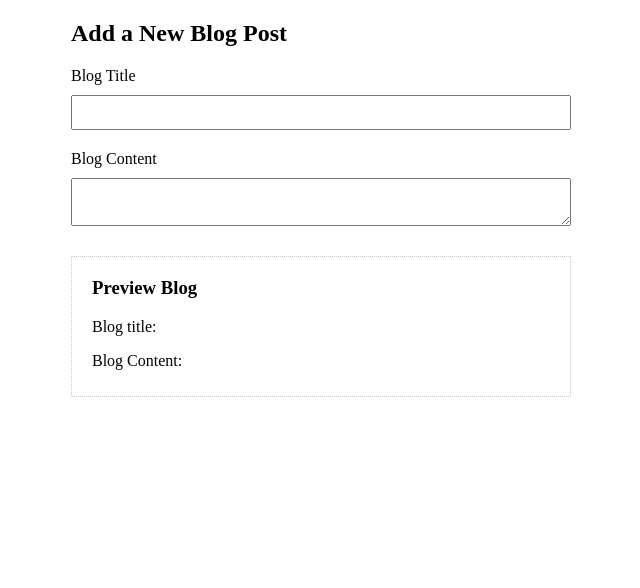
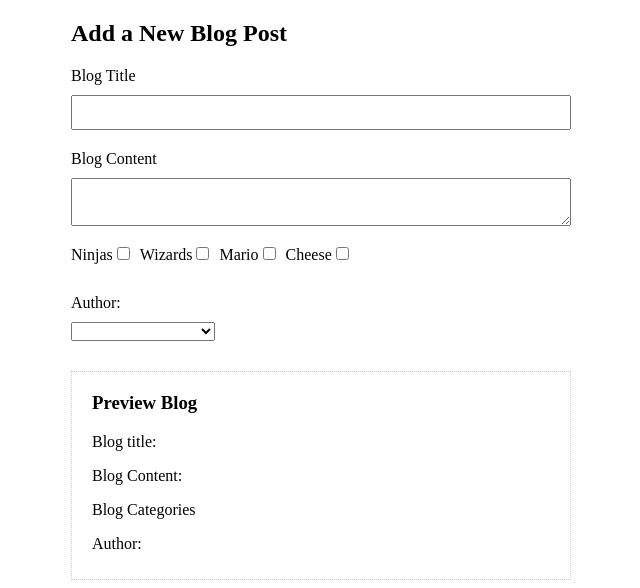
Before and after one commit to juniCodefire/vue_tutor_2019, a Vue app: page / in a window 1280 px wide. Shown: the top 588 px of the page, without its empty margins (319-959 px from the left). Built offline with nearby package versions, Linux system fonts and the light colour scheme.

Commit message:
Checkbox SelectBox Bind

```diff
--- a/src/components/addBlog.vue
+++ b/src/components/addBlog.vue
@@ -6,12 +6,31 @@
      <input type="text" v-model.lazy="blog.title" required />
      <label>Blog Content</label>
      <textarea v-model.lazy="blog.content"></textarea>
+     <div id="checkboxes">
+       <label>Ninjas</label>
+       <input type="checkbox" value="ninja" v-model="blog.categories" />
+       <label>Wizards</label>
+       <input type="checkbox" value="wizards" v-model="blog.categories" />
+       <label>Mario</label>
+       <input type="checkbox" value="mario" v-model="blog.categories" />
+       <label>Cheese</label>
+       <input type="checkbox" value="cheese" v-model="blog.categories" />
+     </div>
+     <label>Author:</label>
+       <select v-model="blog.author">
+         <option v-for="author in authors">{{author}}</option>
+       </select>
    </form>
    <div id="preview">
      <h3>Preview Blog</h3>
      <p>Blog title: {{ blog.title }} </p>
      <p>Blog Content:</p>
      <p>{{ blog.content }}</p>
+     <p> Blog Categories </p>
+     <ul>
+       <li v-for="category in blog.categories">{{category}}</li>
+     </ul>
+     <p>Author: {{ blog.author }}</p>
    </div>
   </div>
 </template>
@@ -25,8 +44,15 @@
       return {
         blog: {
           title: "",
-          content: ""
-        }
+          content: "",
+          categories: [
+
+          ],
+          author: ""
+        },
+        authors: [
+          'The Net Ninja', 'The anguar Avenger', 'The Vue Vidicator'
+        ]
      }
   },
   methods: {
@@ -60,4 +86,11 @@
 h3{
     margin-top: 10px;
 }
+#checkboxes input {
+  display: inline-block;
+  margin-right: 10px;
+}
+#checkboxes label {
+  display: inline-block;
+}
 </style>
```
